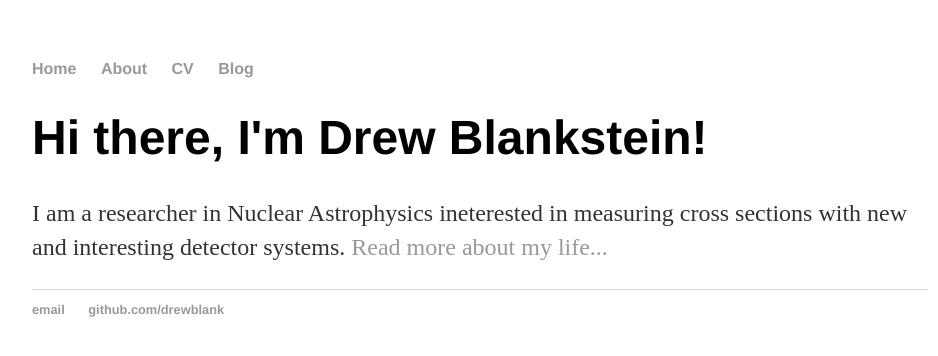
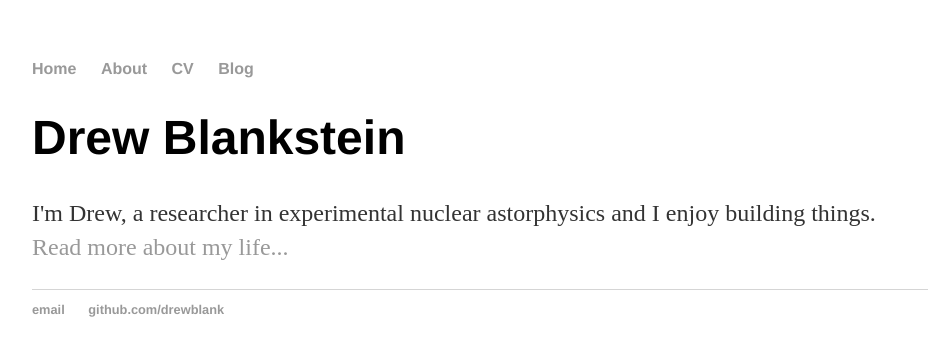
Before and after one commit to drewblank/drewblank.github.io, a Jekyll site: the page built from index.html, in a window 1280 px wide. Shown: the top 356 px of the page, without its empty margins (160-1098 px from the left). Built offline with Jekyll 4.4.1, drawn with Linux system fonts in a browser that asks for light colours.

Commit message:
Update index.html

```diff
--- a/index.html
+++ b/index.html
@@ -1,30 +1,8 @@
-<!DOCTYPE html>
-<html>
-	<head>
-		<title>Drew Blankstein</title>
-		<!-- link to main stylesheet -->
-		<link rel="stylesheet" type="text/css" href="/css/main.css">
-	</head>
-	<body>
-		<nav>
-    		<ul>
-        		<li><a href="/">Home</a></li>
-	        	<li><a href="/about">About</a></li>
-        		<li><a href="/cv">CV</a></li>
-        		<li><a href="/blog">Blog</a></li>
-    		</ul>
-		</nav>
-		<div class="container">
-    		<div class="blurb">
-        		<h1>Hi there, I'm Drew Blankstein!</h1>
-				<p>I am a researcher in Nuclear Astrophysics ineterested in measuring cross sections with new and interesting detector systems. <a href="/about">Read more about my life...</a></p>
-    		</div><!-- /.blurb -->
-		</div><!-- /.container -->
-		<footer>
-    		<ul>
-        		<li><a href="mailto:drew.blankstein@gmail.com">email</a></li>
-        		<li><a href="https://github.com/drewblank">github.com/drewblank</a></li>
-			</ul>
-		</footer>
-	</body>
-</html>
+---
+layout: default
+title: Drew Blankstein
+---
+<div class="blurb">
+	<h1>Drew Blankstein</h1>
+	<p>I'm Drew, a researcher in experimental nuclear astorphysics and I enjoy building things. <a href="/about">Read more about my life...</a></p>
+</div><!-- /.blurb -->
```
